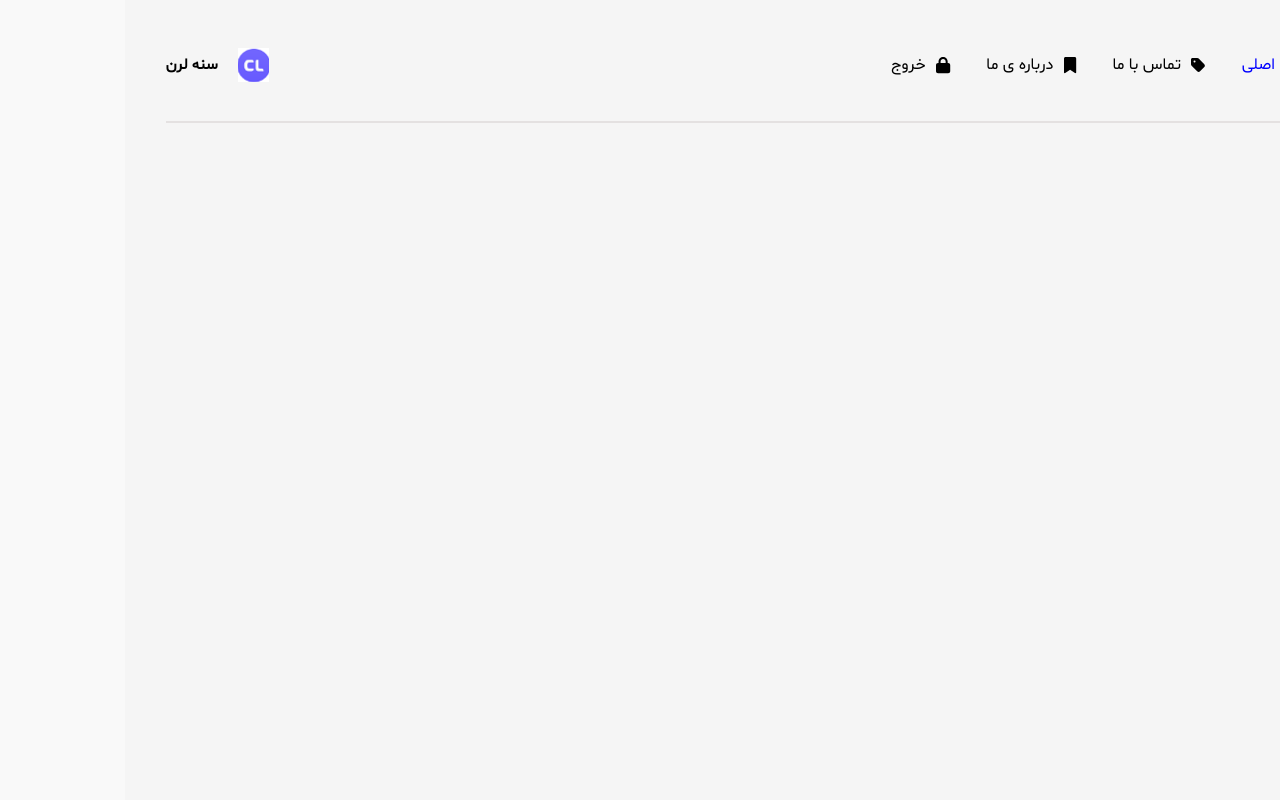
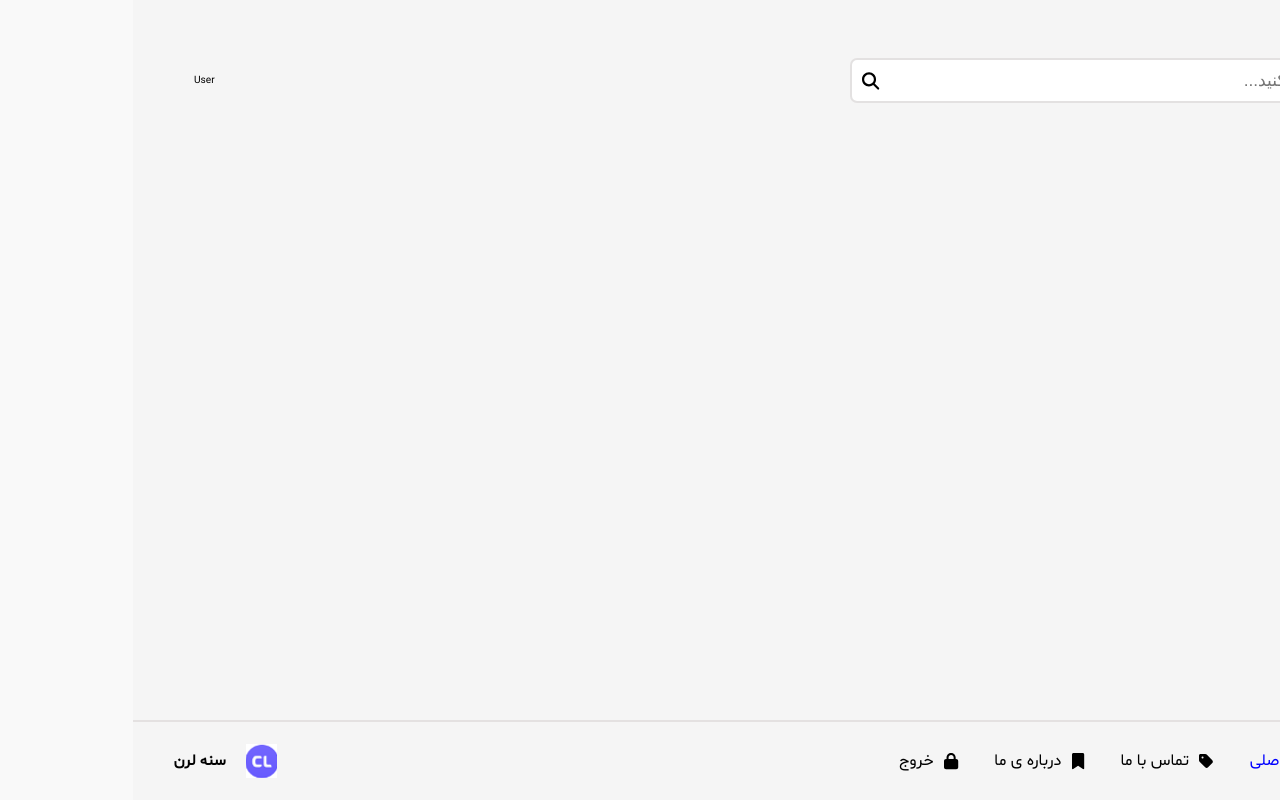
Before and after one commit to kaywanmohebjalali/Cms, a Next.js app: page / in a window 1280 px wide. Built offline with nearby package versions, Linux system fonts and the light colour scheme.

Commit message:
create navbar

```diff
--- a/components/modules/navbar/Navbar.tsx
+++ b/components/modules/navbar/Navbar.tsx
@@ -1,8 +1,15 @@
 import React from 'react'
+import styled from '@/styles/Navbar.module.scss'
+import User from '../user/User'
+import Search from '../search/Search'
+
 
 const Navbar = () => {
   return (
-    <div>Navbar</div>
+    <section className={`${styled.navbar}`}>
+      <Search/>
+      <User/>
+    </section>
   )
 }
 
--- /dev/null
+++ b/components/modules/search/Search.tsx
@@ -0,0 +1,19 @@
+import React from 'react'
+
+
+import "@fortawesome/fontawesome-svg-core/styles.css";
+import { config } from "@fortawesome/fontawesome-svg-core";
+import { FontAwesomeIcon } from '@fortawesome/react-fontawesome';
+import { faSearch } from '@fortawesome/free-solid-svg-icons';
+config.autoAddCss = false;
+
+const Search = () => {
+  return (
+      <div className='search'>
+        <input className='search-input' type="text" placeholder='جستجو کنید...'/>
+          <FontAwesomeIcon className='search-icon'  icon={faSearch} />
+    </div>
+  )
+}
+
+export default Search
--- /dev/null
+++ b/components/modules/user/User.tsx
@@ -0,0 +1,9 @@
+import React from 'react'
+
+const User = () => {
+  return (
+    <div>User</div>
+  )
+}
+
+export default User
--- a/pages/_app.tsx
+++ b/pages/_app.tsx
@@ -5,14 +5,14 @@ import Navbar from "@/components/modules/navbar/Navbar";
 
 
 export default function App({ Component, pageProps }: AppProps) {
-  return <section className="app container" >
+  return <section className="app " >
 
-    <div className="app-Sidebar">
+    <div className="app-Sidebar ">
 
    <Sidebar/>
     </div>
 
-   <main className="app-main">
+   <main className="app-main container">
    <Navbar/>
   <Component {...pageProps} />
    </main>
--- a/styles/Navbar.module.scss
+++ b/styles/Navbar.module.scss
@@ -0,0 +1,8 @@
+.navbar{
+//   background-color: aqua;
+  height: 10vh;
+  display: flex;
+  align-items: center;
+  justify-content: space-between;
+  padding: 0 2rem;
+}
--- a/styles/Sidebar.module.scss
+++ b/styles/Sidebar.module.scss
@@ -1,14 +1,14 @@
 .main {
     width: 100%;
     height: 100%;
-    padding-bottom: 3rem;
+    padding: 0 4rem;
     display: flex;
     flex-direction: row-reverse;
     align-items: center;
     justify-content: space-between;
 
     @media screen and (max-width:900px) {
-        padding: 0 2rem;
+        padding: 3rem 2rem;
         flex-direction: column;
         justify-content: start;
 
--- a/styles/globals.scss
+++ b/styles/globals.scss
@@ -1,17 +1,19 @@
 :root {
-  --color-bg: #f5f5f5 ;
-  --color:green;
-   --color-sec:red;
-    --color-third:blue;
-     --color-black:#000;
-      --color-white:#fff;
-       --box-shadow-blue:0px 1px 2px blue,
+  --color-bg: #f5f5f5;
+  --color: green;
+  --color-sec: red;
+  --color-third: blue;
+  --color-black: #000;
+  --color-white: #fff;
+  --color-gray:#888;
+  --color-gray-sec:rgba(201, 194, 194,0.4);
+  --box-shadow-blue: 0px 1px 2px blue,
     0px -1px 6px blue,
     0px -1px 12px blue;
-     --box-shadow-green:0px 1px 2px green,
+  --box-shadow-green: 0px 1px 2px green,
     0px -1px 6px green,
     0px -1px 12px green;
-     --box-shadow-red:0px 1px 2px red,
+  --box-shadow-red: 0px 1px 2px red,
     0px -1px 6px red,
     0px -1px 12px red;
 }
@@ -20,6 +22,7 @@
   margin: 0;
   padding: 0;
   box-sizing: border-box;
+
 }
 
 html {
@@ -97,14 +100,21 @@ body {
 
 
 .app-Sidebar {
+  background-color: var(--color-bg);
+ position: fixed;
+ bottom: 0;
+ left: 0;
+ right: 0;
+ z-index: 1000;
+  height: 10vh;
 
-  height: 10vh;
-  grid-column: 1/-1;
-  grid-row: 1/2;
-
+  border-top: 2px solid rgba(202, 196, 196, 0.4);
   @media screen and (max-width:900px) {
+    position: relative;
     grid-column: 1/2;
     grid-row: 1/-1;
+    border-top: none;
+
 
   }
 
@@ -112,39 +122,41 @@ body {
 }
 
 .app-main {
+  background-color: var(--color-bg);
+  padding-bottom: 10vh;
   border-right: none;
-  border-top: 2px solid rgba(202, 196, 196,0.4);
+
   grid-column: 1/-1;
-  grid-row: 2/-1;
+  grid-row: 1/-1;
 
   @media screen and (max-width:900px) {
 
     grid-column: 2/-1;
     grid-row: 1/-1;
     border: none;
-  border-right: 2px solid rgba(202, 196, 196,0.4);
+    border-right: 2px solid rgba(202, 196, 196, 0.4);
 
 
   }
 
 }
 
-.logo{
+.logo {
 
   display: flex;
   align-items: center;
-  gap:2rem;
+  gap: 2rem;
 
   @media screen and (max-width:790px) {
     flex-direction: column;
-    gap:1rem;
+    gap: 1rem;
 
   }
 
 
 }
 
-.text-logo{
+.text-logo {
   font-size: 1.5rem;
 
   @media screen and (max-width:540px) {
@@ -159,3 +171,39 @@ body {
 
   }
 }
+
+.search{
+  width: 60%;
+  max-width: 500px;
+ background-color: #fff;
+ position: relative;
+ border-radius: 5px;
+ outline: 2px solid var(--color-gray-sec);
+
+ @media screen and (max-width:600px) {
+  width: 70%;
+}
+
+
+}
+
+.search-input{
+  border: none;
+  outline: none;
+  padding: 1rem 1rem;
+  font-size: 1.7rem;
+  width: 90%;
+  color: var(--color-gray);
+}
+
+.search-icon{
+position: absolute;
+font-size: 1.7rem !important;
+left: 10px;
+top: 50%;
+transform: translateY(-50%);
+cursor: pointer;
+}
+.search-icon:hover{
+  color: var(--color-third);
+}
```
Also changed, not shown: styles/Search.module.scss (deleted), styles/User.module.scss (deleted). Lines whose indentation alone changed are shown as unchanged.
